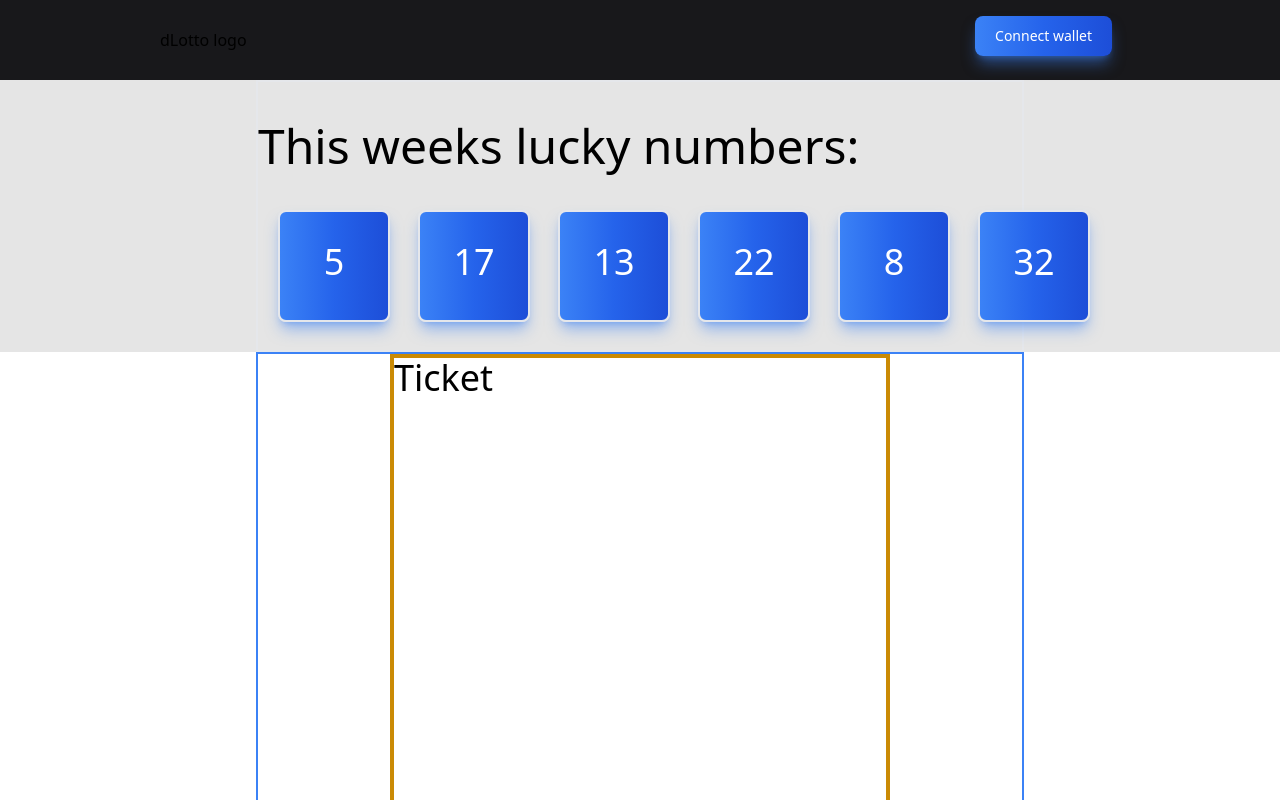
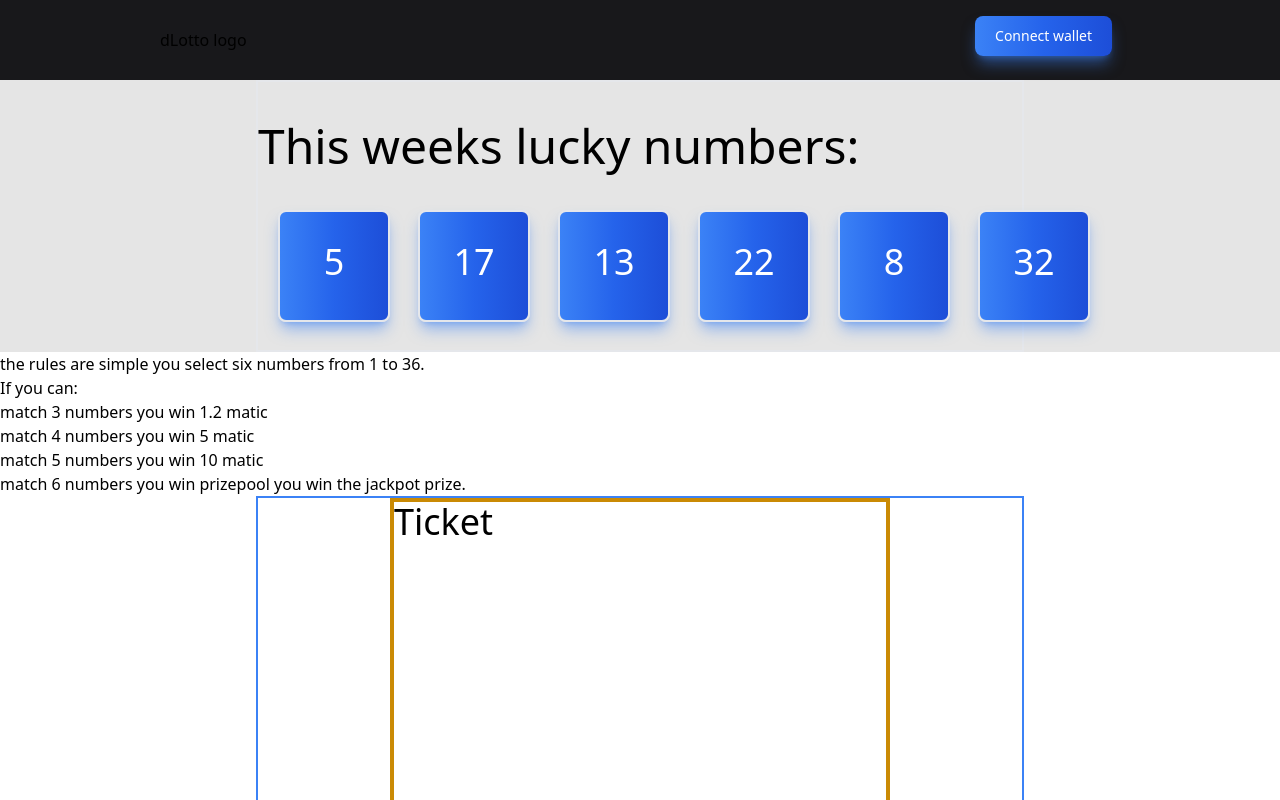
Before and after one commit to BlackH3art/dLotto-frontend, a React (Vite) app: page / in a window 1280 px wide. Shown: the top 800 px of the page. Built offline with nearby package versions, Linux system fonts and the light colour scheme.

Commit message:
gamerules

```diff
--- a/src/App.tsx
+++ b/src/App.tsx
@@ -2,12 +2,14 @@ import Navigation from "./components/Navigation/Navigation";
 import Main from "./components/Main/Main";
 import TicketSection from "./components/TicketSection/TicketSection";
 import LuckyNumber from "./components/LuckyNumber/LuckyNumber";
+import GameRules from "./components/GameRules/GameRules";
 
 function App() {
   return (
     <>
       <Navigation />
       <Main />
+      <GameRules />
       <TicketSection />
       <LuckyNumber item={0} />
     </>
--- /dev/null
+++ b/src/components/GameRules/GameRules.tsx
@@ -0,0 +1,19 @@
+import { FC } from "react";
+
+const GameRules: FC = () => {
+  return (
+    <div>
+      the rules are simple you select six numbers from 1 to 36. <br />
+      If you can:
+      <br /> match 3 numbers you win 1.2 matic
+      <br />
+      match 4 numbers you win 5 matic
+      <br />
+      match 5 numbers you win 10 matic
+      <br />
+      match 6 numbers you win prizepool you win the jackpot prize.
+    </div>
+  );
+};
+
+export default GameRules;
```
